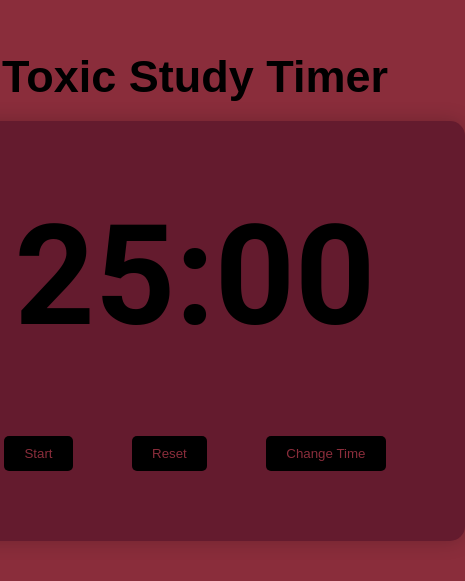
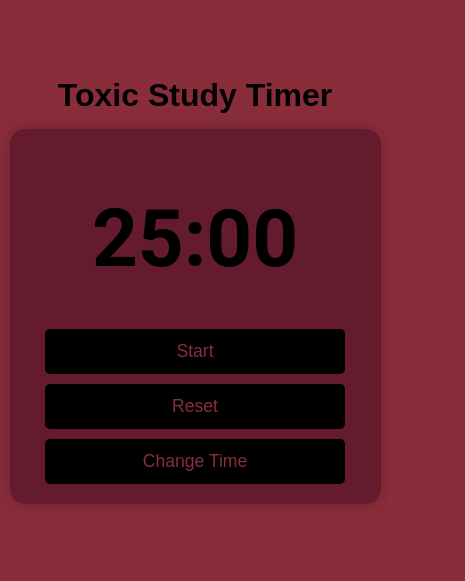
Before and after one commit to J1bomng0/Toxic-Stuey, a plain HTML site: page index.html in a window 390 px wide. Shown: the part 145-726 px from the top of the page, 465 px wide, since content can reach past the window. Drawn offline with Linux system fonts and the light colour scheme.

Commit message:
responsive

```diff
--- a/styles.css
+++ b/styles.css
@@ -15,7 +15,7 @@ h1 {
     font-size: 45px;
     margin-bottom: 10px;
     font-weight: 700;
-
+    text-align: center;
 }
 
 .container {
@@ -45,6 +45,8 @@ h1 {
     margin-top: 55px;
     display: flex;
     justify-content: space-evenly;
+    flex-wrap: wrap;
+    gap: 10px;
 }
 
 .buttons button {
@@ -55,6 +57,9 @@ h1 {
     border-radius: 5px;
     cursor: pointer;
     font-family: "Poppins", sans-serif;
+    font-size: 1rem;
+    flex: 1 1 auto;
+    min-width: 70px;
 }
 
 .control-buttons button:hover {
@@ -74,10 +79,48 @@ h1 {
     font-size: 1.2rem;
     z-index: 1000;
     animation: shake 0.3s ease-in-out;
-  }
+}
 
-  @keyframes shake {
+/* ✨ Animation */
+@keyframes shake {
     0%, 100% { transform: translateX(-50%) translateY(0); }
     25% { transform: translateX(-50%) translateY(-5px); }
     75% { transform: translateX(-50%) translateY(5px); }
-  }
+}
+
+/* ✅ Responsive Design for Small Screens */
+@media (max-width: 600px) {
+    h1 {
+        font-size: 32px;
+    }
+
+    .container {
+        width: 90%;
+        height: auto;
+        padding: 20px 10px;
+    }
+
+    .timer {
+        font-size: 80px;
+        padding-top: 10px;
+    }
+
+    .buttons {
+        flex-direction: column;
+        align-items: center;
+        margin-top: 30px;
+        gap: 10px;
+    }
+
+    .buttons button {
+        width: 100%;
+        max-width: 300px;
+        font-size: 1.1rem;
+        padding: 12px;
+    }
+
+    #message-box {
+        font-size: 1rem;
+        padding: 0.8rem 1.5rem;
+    }
+}
```
